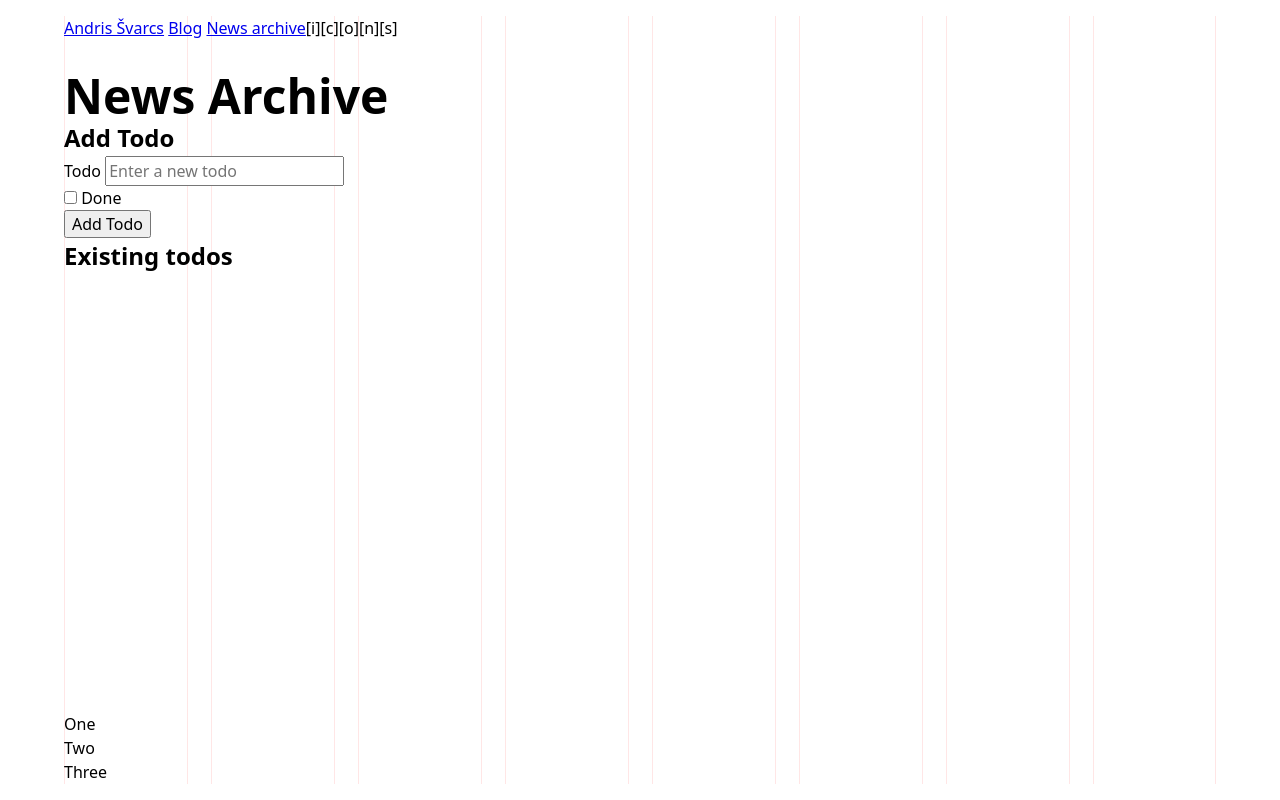
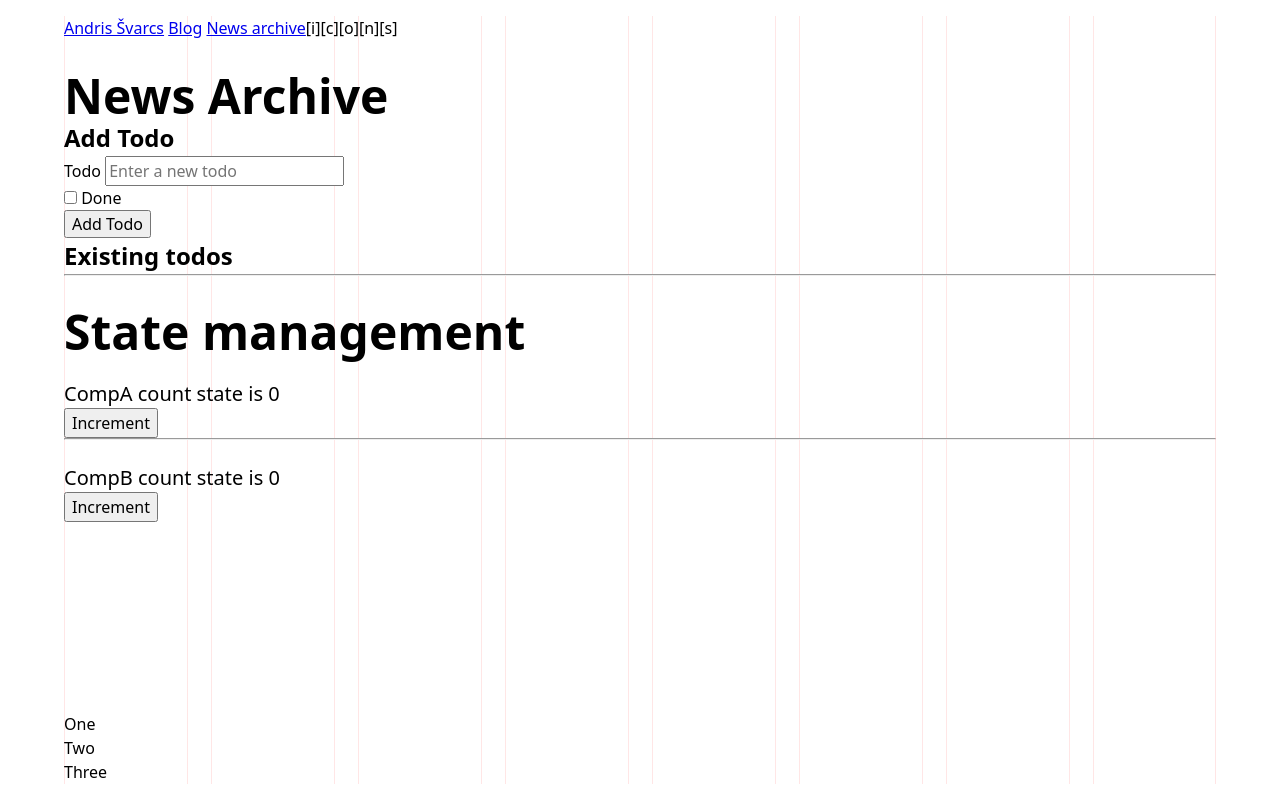
Before and after one commit to Shwartz/svelte5, a SvelteKit app: page /news-archive in a window 1280 px wide. Built offline with nearby package versions, Linux system fonts and the light colour scheme.

Commit message:
Example on shared state between two components

```diff
--- /dev/null
+++ b/src/lib/components/learning/counter/CompA.svelte
@@ -0,0 +1,8 @@
+<script lang="ts">
+	import { useCountState } from '$lib/components/learning/states/countState.svelte';
+
+	const countState = useCountState();
+</script>
+
+<p>CompA count state is {countState.count}</p>
+<button type="button" onclick={() => countState.increment()}>Increment</button>
--- /dev/null
+++ b/src/lib/components/learning/counter/CompB.svelte
@@ -0,0 +1,8 @@
+<script lang="ts">
+	import { useCountState } from '$lib/components/learning/states/countState.svelte';
+
+	const countState = useCountState();
+</script>
+
+<p>CompB count state is {countState.count}</p>
+<button type="button" onclick={() => countState.increment()}>Increment</button>
--- /dev/null
+++ b/src/lib/components/learning/states/countState.svelte.ts
@@ -0,0 +1,10 @@
+
+let countState = $state(0);
+export const useCountState = () => {
+	return {
+		get count() {
+			return countState;
+		},
+		increment: () => countState++,
+	};
+};
--- a/src/routes/news-archive/+page.svelte
+++ b/src/routes/news-archive/+page.svelte
@@ -1,6 +1,13 @@
 <script>
 	import Todos from '$lib/components/learning/todo/Todos.svelte';
+	import CompA from '$lib/components/learning/counter/CompA.svelte';
+	import CompB from '$lib/components/learning/counter/CompB.svelte';
 </script>
 
 <h1>News Archive</h1>
 <Todos />
+<hr>
+<h1>State management</h1>
+<CompA />
+<hr>
+<CompB />
```
